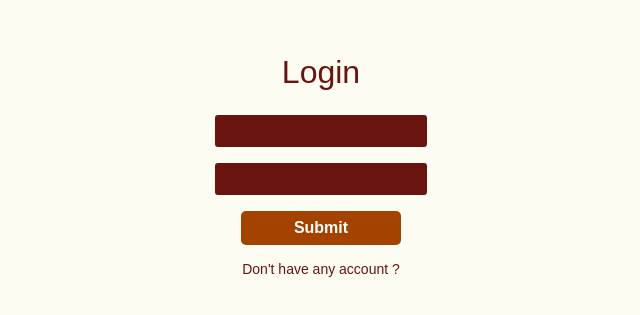
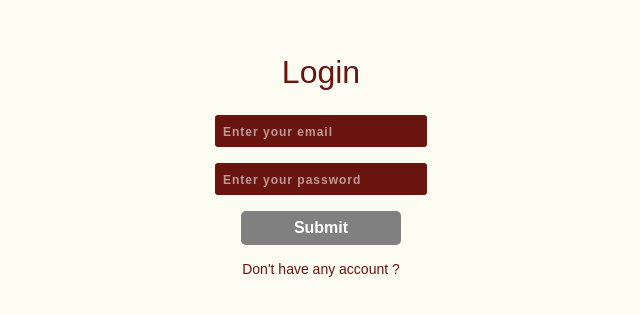
Before and after one commit to Mahdi-Alizadeh96/my_quotation_frontend, a Next.js app: page /login in a window 1280 px wide. Shown: the part 235-550 px from the top of the page, without its empty margins (319-959 px from the left). Built offline with nearby package versions, Linux system fonts and the light colour scheme; a web font is replaced by a local one.

Commit message:
add custom input and button

```diff
--- a/src/app/(auth)/login/page.tsx
+++ b/src/app/(auth)/login/page.tsx
@@ -1,5 +1,12 @@
+"use client"; // This page is client side
+
+// <import react
+import { useEffect, useState } from 'react';
+// import react>
+
 // <import next
 import Link from 'next/link';
+import { useRouter } from 'next/navigation';
 // import next>
 
 // <import styles
@@ -10,25 +17,87 @@ import styles from './login.module.scss';
 import Components from "@/app/general_components";
 // import General components>
 
+// <import messages
+import messages from "@/lib/messages/messages.json";
+// import messages>
+
+interface InputEvent {
+  type : string
+  value : string | null
+};
+
 /**
  * @description home page of site
  * @includes top quotations displayed by views
 */
-export default async function Login() {
+export default function Login() {
+
+  const router = useRouter();
+
+  const [loginFormInputs, setLoginFormInputs] = useState({
+    email : null,
+    password : null
+  });
+
+  const [activeButton, setActiveButton] = useState(false);
+
+  /**
+   * @description save input's status in state
+   * @param event
+   */
+  function handleInputs(event : InputEvent) : void {
+
+    setLoginFormInputs((prev)=> ({...prev, [event.type] : event.value}));
+
+  };
+
+  /**
+   * @description submit login form
+   */
+  function handleSubmit() : void {
+
+    if (activeButton) {
+
+      router.push('/');
+
+    };
+
+  };
+
+  /**
+   * @description check for active submit button when email & password format is correct
+   */
+  useEffect(() => {
+
+    if (loginFormInputs.email && loginFormInputs.password) {
+
+      setActiveButton(true);
+
+    } else {
+
+      setActiveButton(false);
+
+    };
+
+  },[loginFormInputs]);
+
   return (
     <>
+      <header>
+        <title>Login</title>
+      </header>
       <main className={styles.loginPage}>
         <div className={styles.loginContainer}>
           <label className={styles.label}>Login</label>
           <div className={styles.inputs}>
-              <Components.Inputs.Input type={'email'}/>
-              <Components.Inputs.Input type={'password'}/>
+            <Components.Inputs.Input validation={handleInputs} type={'email'}/>
+            <Components.Inputs.Input validation={handleInputs} type={'password'}/>
           </div>
           <div className={styles.buttonContainer}>
-              <Components.Button label='Submit' size='large'/>
+            <Components.Button label='Submit' size='large' active={activeButton} onClick={handleSubmit}/>
           </div>
           <div className={styles.signUpRedirect}>
-              <Link href='/sign-up'>Don&apos;t have any account ?</Link>
+            <Link href='/sign-up'>{messages.auth.dontHaveAnyAccount}</Link>
           </div>
         </div>
       </main>
--- a/src/app/(public)/(home)/page.tsx
+++ b/src/app/(public)/(home)/page.tsx
@@ -10,12 +10,15 @@ import styles from './home.module.scss';
 import { QuotationPreview } from '../components';
 // import components>
 
+/**
+ * @description fetch latest posts
+ * @returns latest posts
+ */
 async function getData() {
 
   const res = await fetch('http://localhost:8080/v1/posts/latest-posts');
 
   if (!res.ok) {
-    // This will activate the closest `error.js` Error Boundary
     throw new Error('Failed to fetch data');
   }
 
--- a/src/app/general_components/button/button.module.scss
+++ b/src/app/general_components/button/button.module.scss
@@ -13,9 +13,12 @@
     cursor: pointer;
     min-width: 7rem;
     transition: 0.3s;
+
     &:hover {
         background-color: map-get($colors , light);
     }
+
+    // sizes
     &.small {
         min-width: 5rem;
     }
@@ -25,4 +28,11 @@
     &.with100 {
         min-width: 100%;
     }
+
+    // disable mode
+
+    &.disable {
+        background-color: gray;
+        cursor: not-allowed;
+    }
 }
--- a/src/app/general_components/button/button.tsx
+++ b/src/app/general_components/button/button.tsx
@@ -1,3 +1,7 @@
+// <import types
+import { MouseEventHandler } from 'react';
+// import types>
+
 // <import styles
 import styles from './button.module.scss';
 // import styles>
@@ -5,7 +9,9 @@ import styles from './button.module.scss';
 // <types
 interface ButtonProps {
     label : string,
-    size ?: 'small' | 'large' | 'with100'
+    size ?: 'small' | 'large' | 'with100',
+    onClick ?: MouseEventHandler<HTMLButtonElement>,
+    active ?: boolean
 }
 // types>
 
@@ -14,14 +20,16 @@ interface ButtonProps {
  */
 function Button(props : ButtonProps) {
 
-    const { label, size } = props;
+    const { label, size, active, onClick } = props;
 
     /**
      * @description set size of custom button
      * @returns button module style
      */
-    function buttonSize() {
+    function buttonSize() : string {
+
         if (size) {
+
             switch (size) {
                 case 'small':
                     return styles.small
@@ -30,16 +38,46 @@ function Button(props : ButtonProps) {
                 case 'large':
                     return styles.with100
                 default:
-                    break;
+                    return '';
             };
+
         } else {
+
             return '';
-        }
+
+        };
+
     };
 
+    /**
+     * @description set disable mode to button
+     * @returns disable style or remove it
+     */
+    function activeButton() : string {
+
+        if (active !== undefined) { // check if active props passed to component
+
+            if (active === false) {
+
+                return styles.disable;
+
+            } else {
+
+                return '';
+
+            };
+
+
+        } else {
+
+            return '';
+
+        };
+
+    };
 
   return (
-    <button className={`${styles.button} ${buttonSize()}`}>
+    <button className={`${styles.button} ${buttonSize()} ${activeButton()}`} disabled={!active} onClick={onClick}>
         { label }
     </button>
   );
--- a/src/app/general_components/inputs/input/input.module.scss
+++ b/src/app/general_components/inputs/input/input.module.scss
@@ -9,4 +9,9 @@
     font-weight: 600;
     letter-spacing: 1px;
     border-radius: map-get($border-radius , extra-small);
+
+    &::placeholder {
+        color: map-get($colors , white-color-low-opacity);
+        font-size: map-get($font-size , extra-small);
+    }
 }
--- a/src/app/general_components/inputs/input/input.tsx
+++ b/src/app/general_components/inputs/input/input.tsx
@@ -1,10 +1,15 @@
+// <import types
+import { ChangeEvent } from 'react';
+// import types>
+
 // <import styles
 import styles from './input.module.scss';
 // import styles>
 
 // <types
 interface InputProps {
-    type : "text" | "password" | "email"
+    type : "text" | "password" | "email",
+    validation : Function
 }
 // types>
 
@@ -13,10 +18,109 @@ interface InputProps {
  */
 function Input(props : InputProps) {
 
-    const {type} = props
+    const { type, validation } = props;
+
+    /**
+     * @description send input's value to validation functions based by it's type
+     * @param event input event
+     * @returns validation functions result
+     */
+    function handleValidation(event : ChangeEvent<HTMLInputElement>) {
+
+        const value = event.target.value;
+
+        switch (type) {
+
+            case 'email':
+
+                return validation(emailValidation(value));
+
+            case 'password':
+
+                return validation(passwordValidation(value));
+
+            default:
+
+                break;
+
+        };
+
+    };
+
+    interface InputEvent {
+        type : string
+        value : string | null
+    };
+
+    let validationResult : InputEvent = { // final result
+        type : '',
+        value : null
+    };
+
+    /**
+     * @description check email format
+     * @param value input value
+     * @returns validationResult
+     */
+    function emailValidation(value : string) {
+
+        const emailRegex : RegExp = /^\w+([\.-]?\w+)*@\w+([\.-]?\w+)*(\.\w{2,3})+$/;
+
+        const checkReg = emailRegex.test(value);
+
+        if (!checkReg) {
+
+            validationResult = {
+                value : null,
+                type : 'email'
+            };
+
+        } else {
+
+            validationResult = {
+                value,
+                type : 'email'
+            };
+
+        };
+
+        return validationResult;
+
+    };
+
+    /**
+     * @description check password format
+     * @param value input value
+     * @returns validationResult
+     */
+    function passwordValidation(value : string) {
+
+        const passwordRegex : RegExp = /^.{6,}$/;
+
+        const checkReg = passwordRegex.test(value);
+
+        if (!checkReg) {
+
+            validationResult = {
+                value : null,
+                type : 'password'
+            };
+
+        } else {
+
+            validationResult = {
+                value,
+                type : 'password'
+            };
+
+        };
+
+        return validationResult;
+
+    };
 
     return (
-        <input type={type} className={styles.input}/>
+        <input type={type} onChange={handleValidation} className={styles.input} placeholder={`Enter your ${type}`}/>
     );
 
 };
--- /dev/null
+++ b/src/lib/messages/messages.json
@@ -0,0 +1,5 @@
+{
+    "auth" : {
+        "dontHaveAnyAccount" : "Don't have any account ?"
+    }
+}
--- a/src/styles/_variables.scss
+++ b/src/styles/_variables.scss
@@ -8,6 +8,7 @@
         "back-ground" : #fcfcf3,
         "light-back" : #f8f8ed,
         "white-color" : #fff,
+        "white-color-low-opacity" : #ffffff91,
         "light-gray" : #9b9b9b,
         "bold-gray" : #4e4e4e,
         "black" : #242424
```
Lines whose indentation alone changed are shown as unchanged.
